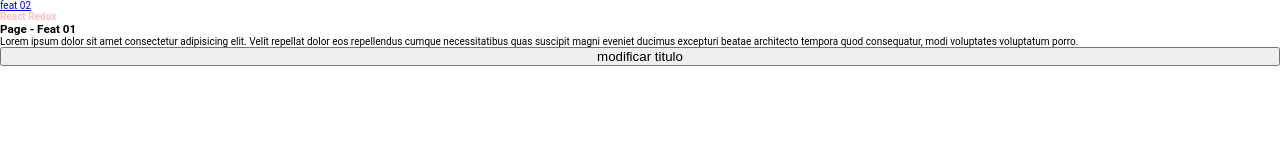
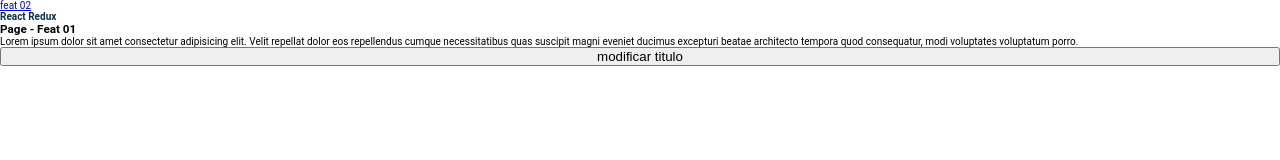
Before and after one commit to angelorubin/alurakut, a React (Create React App) app: page / in a window 1280 px wide. Shown: the top 160 px of the page. Built offline with nearby package versions, Linux system fonts and the light colour scheme.

Commit message:
Criando cores base

```diff
--- a/src/global-style.js
+++ b/src/global-style.js
@@ -23,7 +23,8 @@ export const GlobalStyle = createGlobalStyle`
   }
 
   :root{
-    // Colors
-    --primary-color: pink;
+    // Base Colors
+    --primary-color: #0C2D48;
+    --secondary-color: #B1D4E0;
   }
 `;
```
